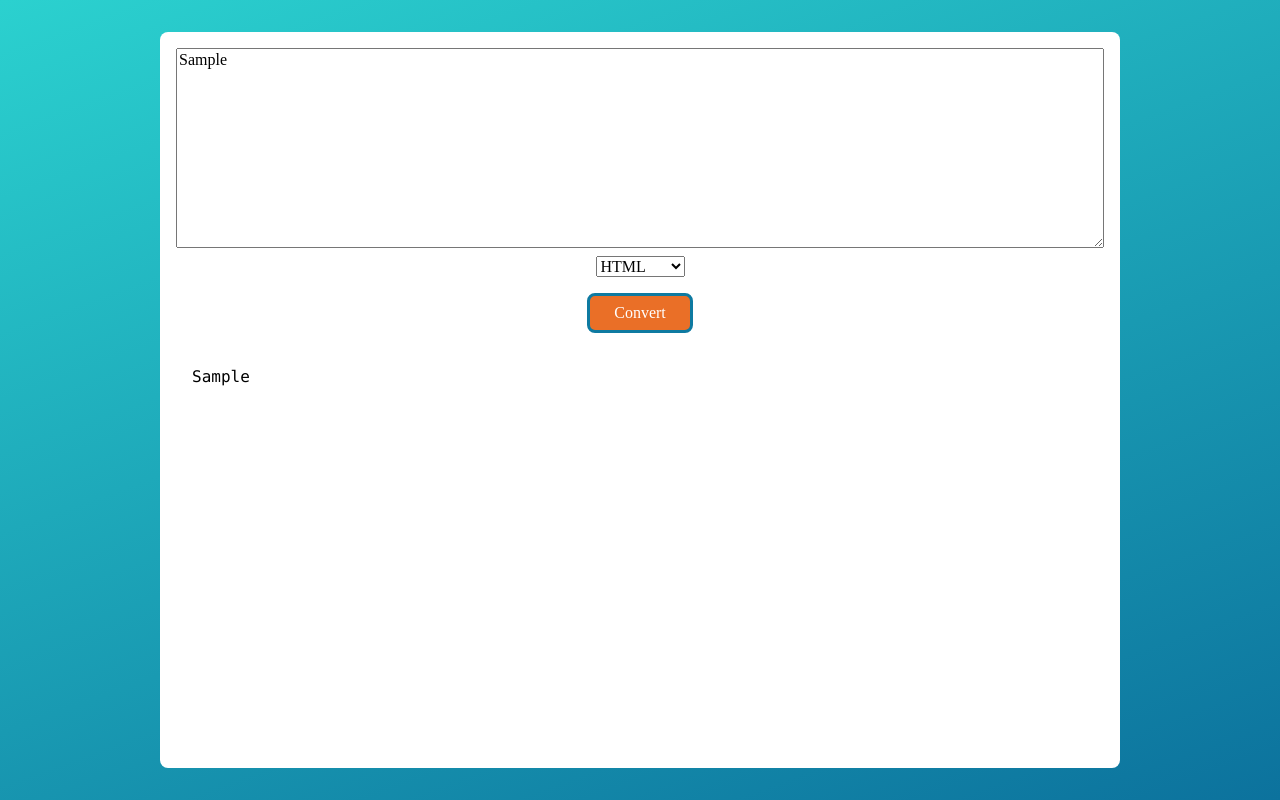
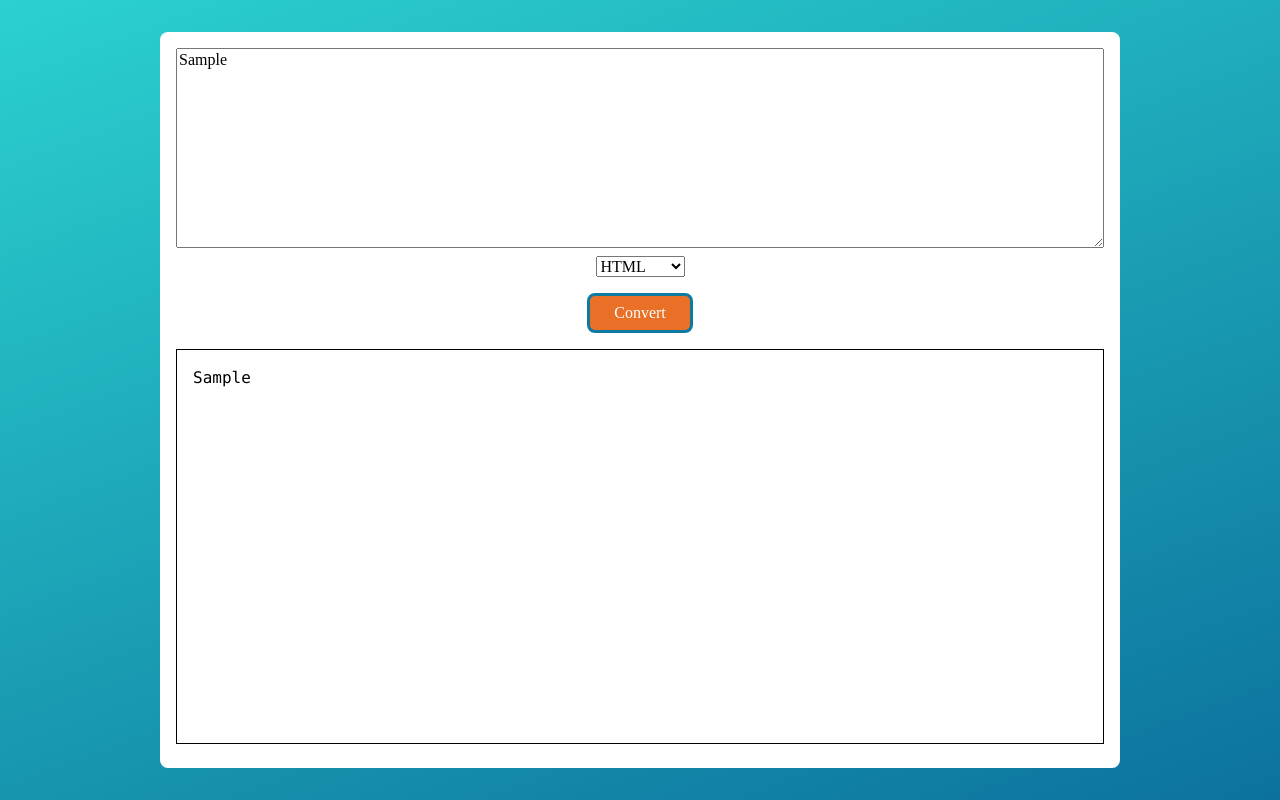
Before and after one commit to richardkalehoff/syntax-re-highlighter, a website: page index.html in a window 1280 px wide. Both pictures are taken after typing "Sample" into the empty fields and a click on the button "Convert". Drawn offline with nearby package versions, Linux system fonts and the light colour scheme.

Commit message:
add border to output area

```diff
--- a/css/main.css
+++ b/css/main.css
@@ -54,6 +54,10 @@ button {
     flex: 1;
 }
 
+.output-area.has-content {
+    border: 1px solid black;
+}
+
 pre[class*="language-"] {
     background: none;
 }
--- a/index.html
+++ b/index.html
@@ -21,7 +21,7 @@
 
         <button id="convert" type="button">Convert</button>
 
-        <pre class="output-area"><code id="codeContainer"></code></pre>
+        <pre id="output" class="output-area"><code id="codeContainer"></code></pre>
 
         <div id="prismTokens" class="prismTokens"></div>
     </div>
--- a/js/main.js
+++ b/js/main.js
@@ -6,6 +6,7 @@
     var languagePicker = document.querySelector('#language');
     var codeContainer = document.querySelector('#codeContainer');
     var prismTokenContainer = document.querySelector('#prismTokens');
+    var outputContainer = document.querySelector('#output');
     var language;
 
     convertBtn.addEventListener('click', function () {
@@ -18,6 +19,7 @@
         codeContainer.innerHTML = code;
 
         Prism.highlightElement(codeContainer);
+        outputContainer.classList.add('has-content');
 
         tokenList = getInnerTokens(Prism.languages[language]);
         tokenList = Array.from(new Set(tokenList));
```
